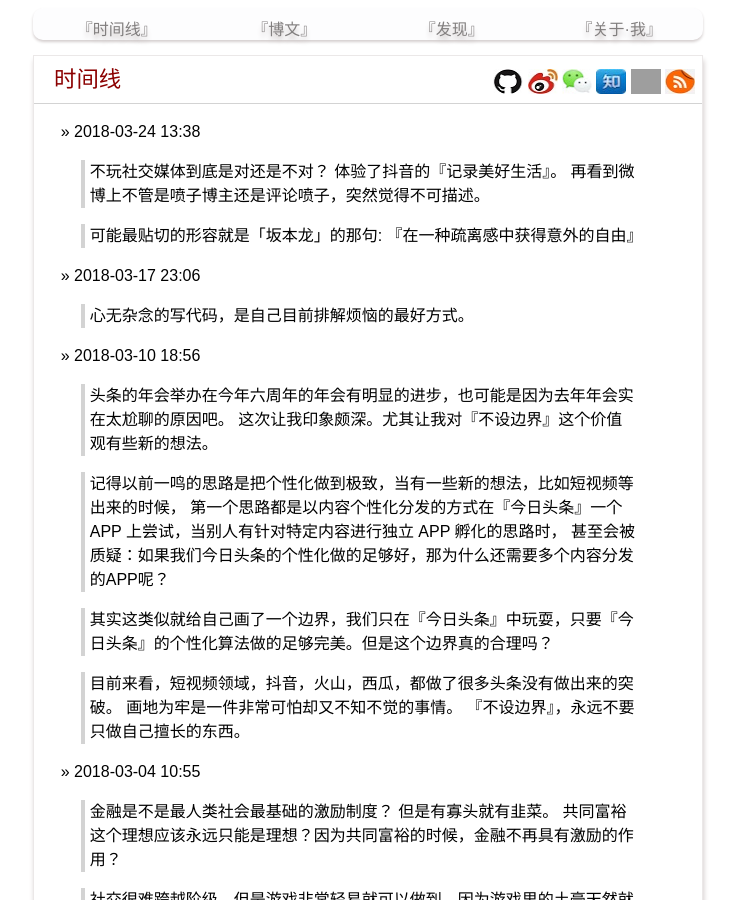
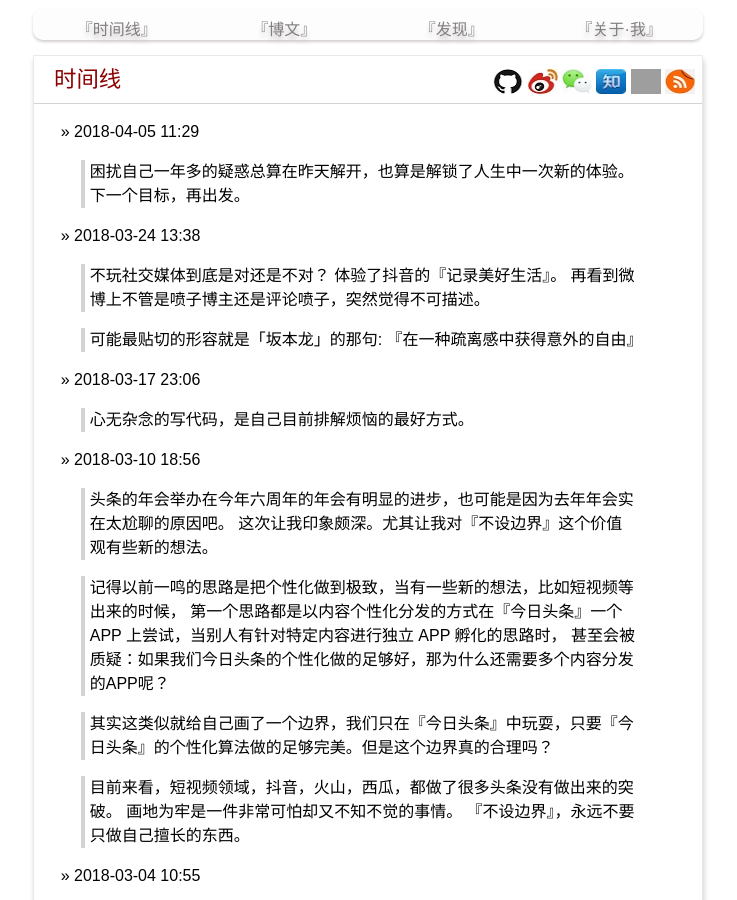
Before and after one commit to yanyiwu/blog, a Jekyll site: the page built from index.md, in a window 1280 px wide and 900 px high. Shown: the whole window, without its empty margins (272-1009 px from the left). Built offline with Jekyll 4.4.1, drawn with Linux system fonts in a browser that asks for light colours; Markdown is read by kramdown in place of the engine named in the settings; comment, search, counter and statistics services are not loaded; grey boxes are pictures that could not be loaded.

Commit message:
[moment] update

```diff
--- a/index.md
+++ b/index.md
@@ -2,6 +2,11 @@
 layout: post_without_date
 title: 时间线
 ---
+
+&raquo; 2018-04-05 11:29
+
+> 困扰自己一年多的疑惑总算在昨天解开，也算是解锁了人生中一次新的体验。
+> 下一个目标，再出发。
 
 &raquo; 2018-03-24 13:38
 
```
